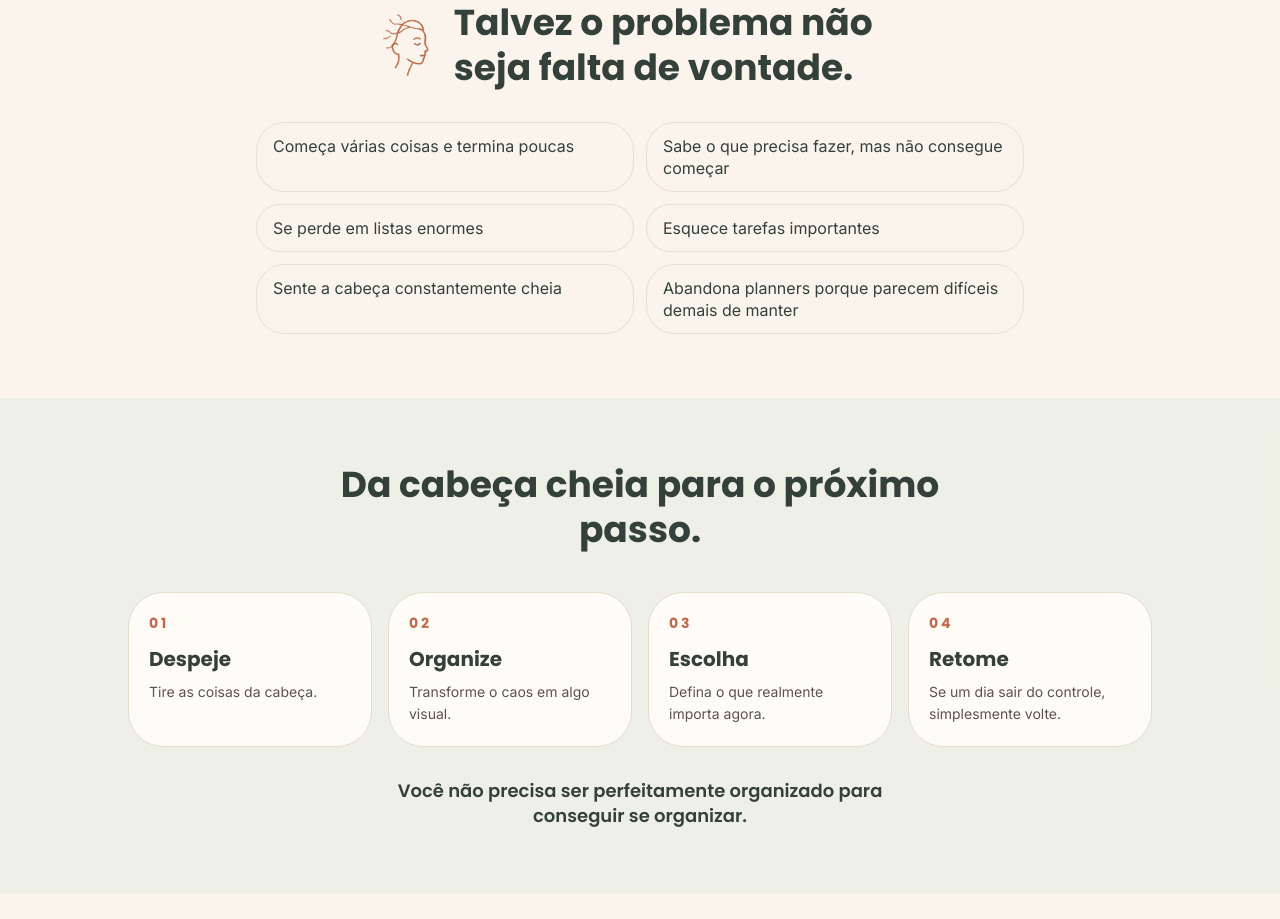
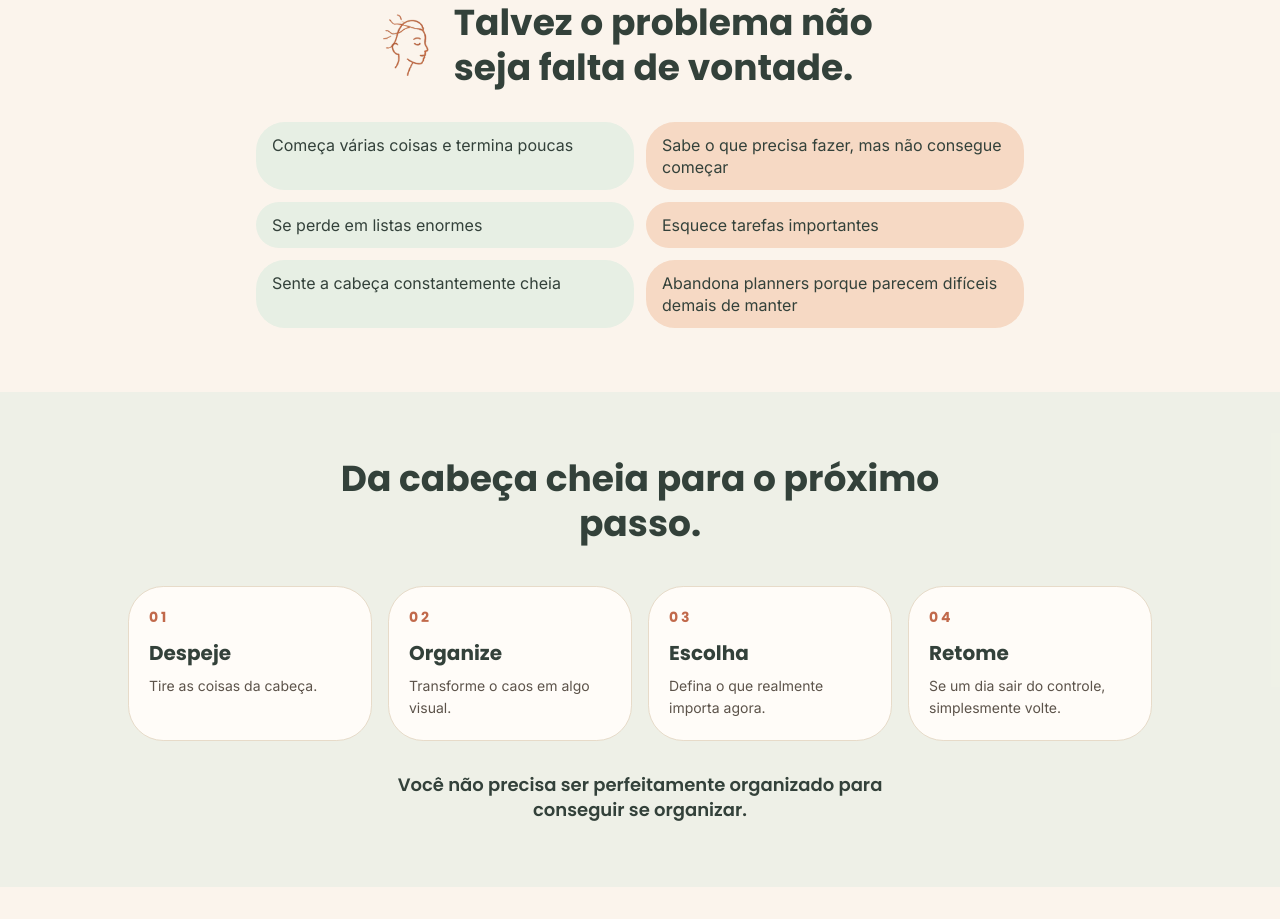
Before and after one commit to bieloliveira3/Mente-leve, a Next.js app: page / in a window 1280 px wide. Shown: the part 1600-2519 px from the top of the page. Built offline with nearby package versions, Linux system fonts and the light colour scheme; no server answers.

Commit message:
Alterna sálvia e pêssego nos balões da identificação.
As seis frases ganham fundo das cores da página para a leitura descer sem uma cor nova por item.

Co-authored-by: go987045 <go987045@gmail.com>

```diff
--- a/src/components/sections/pain-section.tsx
+++ b/src/components/sections/pain-section.tsx
@@ -18,10 +18,10 @@ export function PainSection() {
         </h2>
       </div>
       <ul className="mx-auto mt-8 grid max-w-3xl gap-3 sm:grid-cols-2">
-        {painPoints.items.map((item) => (
+        {painPoints.items.map((item, index) => (
           <li
             key={item}
-            className="rounded-2xl border border-border/80 bg-background px-4 py-3 text-sm leading-snug text-foreground sm:text-base"
+            className={`rounded-2xl px-4 py-3 text-sm leading-snug text-foreground sm:text-base ${index % 2 === 0 ? "bg-secondary" : "bg-accent"}`}
           >
             {item}
           </li>
```
